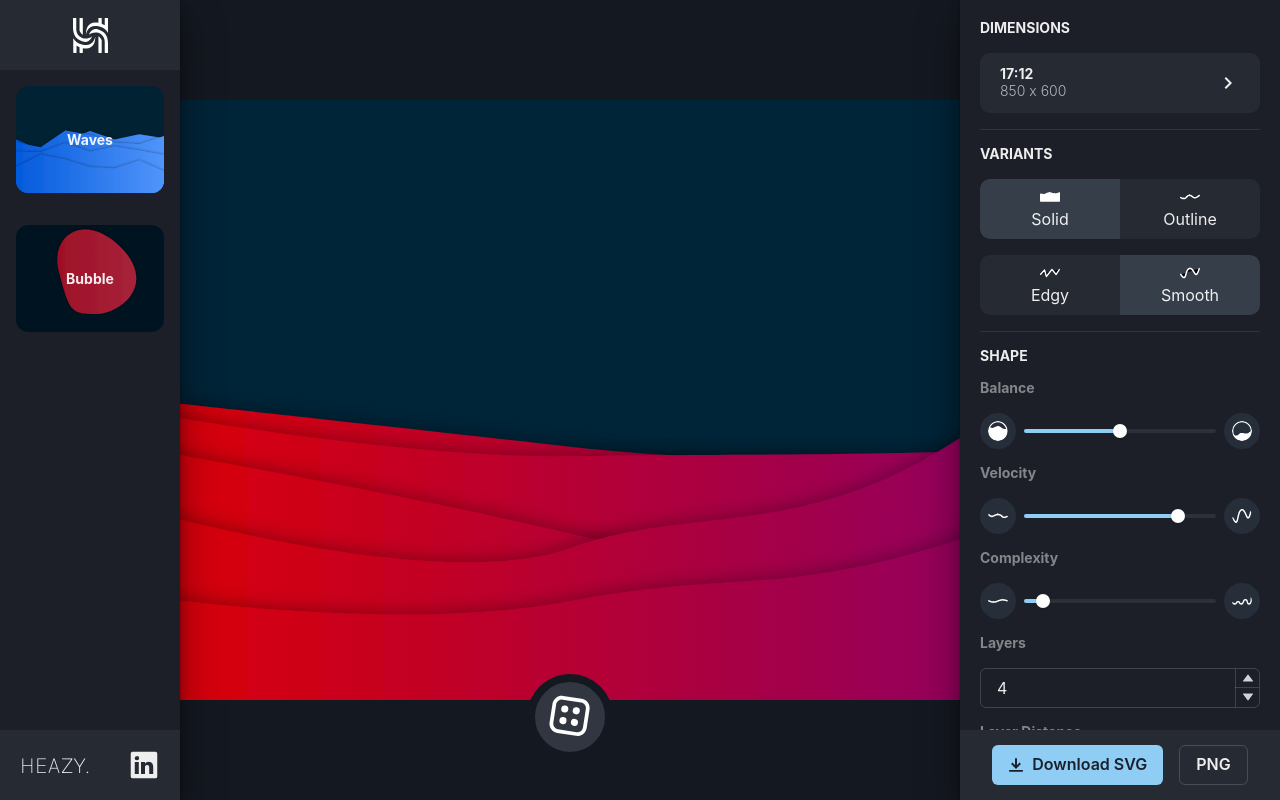
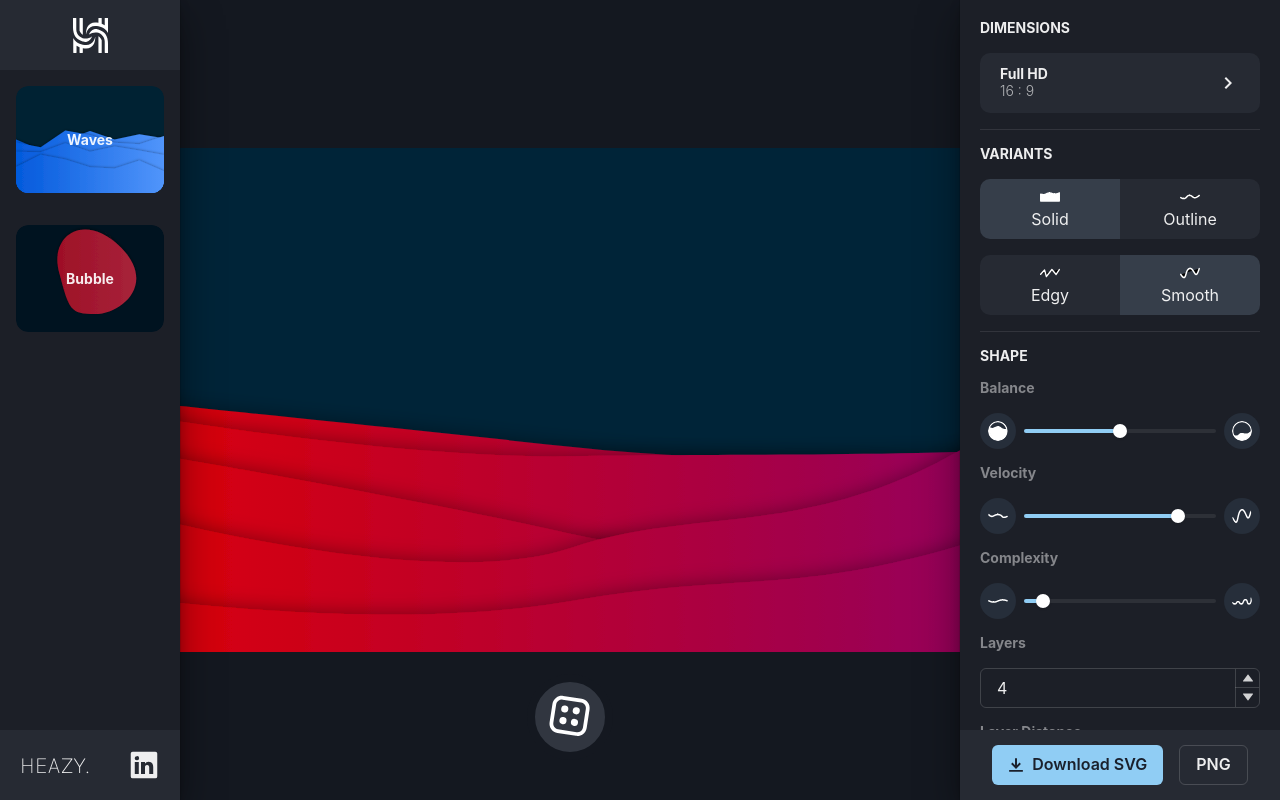
Before and after one commit to MaximBuz/heazy-svg-creator, a React (Create React App) app: page / in a window 1280 px wide. Built offline with nearby package versions, Linux system fonts and the light colour scheme.

Commit message:
dimension change

```diff
--- a/src/App.tsx
+++ b/src/App.tsx
@@ -1,5 +1,5 @@
 // React
-import { useCallback, useMemo, useRef, useState } from 'react';
+import { useCallback, useRef, useState } from 'react';
 
 // Components
 import Bubble from './components/Blob';
@@ -8,14 +8,12 @@ import RightMenu from './components/RightMenu/RightMenu';
 import StackedWave from './components/Waves';
 
 // Design
-import { Flex, Container, Icon, Circle } from '@chakra-ui/react';
+import { Flex, Container, Circle } from '@chakra-ui/react';
 
 // Utils
-import { aspectRatio } from './utils/calculations/aspectRatio';
 import { downloadBlob } from './utils/downloadBlob';
 import { motion } from 'framer-motion';
 import { IDesignModes } from './utils/types/designModes';
-import { ICanvasDimensions } from './utils/types/canvasDimensions';
 
 // Components
 import WaveOptions from './components/RightMenu/Waves/WaveOptions';
@@ -27,16 +25,9 @@ function App() {
   const [seed, setSeed] = useState<number>(0);
 
   /* --------- DIMENSION STATE --------- */
-  const [width, setWidth] = useState<number>(850);
-  const [height, setHeight] = useState<number>(600);
-  const canvasDimensions = useMemo<ICanvasDimensions>(() => {
-    return {
-      width: width,
-      height: height,
-      widthRatio: aspectRatio(width / height, 50)[0],
-      heightRatio: aspectRatio(width / height, 50)[1],
-    };
-  }, [width, height]);
+  const [width, setWidth] = useState<number>(896);
+  const [height, setHeight] = useState<number>(504);
+  const [aspectRatio, setAspectRatio] = useState<string>('16 : 9');
 
   /* --------- VARIANT STATE --------- */
   const [design, setDesign] = useState<IDesignModes>('waves');
@@ -49,7 +40,6 @@ function App() {
     downloadBlob(blob, 'design.svg');
   }, []);
 
-
   /* --------- OPTION STATES --------- */
   const waveOptions = useWaveOptions();
   // const bubbleOptions = useBubbleOptions();
@@ -59,23 +49,15 @@ function App() {
   const renderDesign = useCallback(() => {
     switch (design) {
       case 'waves': {
-        return (
-          <StackedWave
-            width={canvasDimensions.width}
-            height={canvasDimensions.height}
-            svgRef={svgRef}
-            seed={seed}
-            {...waveOptions.get}
-          />
-        );
+        return <StackedWave width={width} height={height} svgRef={svgRef} seed={seed} {...waveOptions.get} />;
       }
       case 'bubble': {
         return (
           <Bubble
             svgRef={svgRef}
             seed={seed}
-            width={canvasDimensions.width}
-            height={canvasDimensions.height}
+            width={width}
+            height={height}
             startWaveColor="#A7233A"
             stopWaveColor="#9e1027"
             bgColor="#001320"
@@ -90,7 +72,7 @@ function App() {
         );
       }
     }
-  }, [design, seed, canvasDimensions.width, canvasDimensions.height, waveOptions.get]);
+  }, [design, seed, width, height, waveOptions.get]);
 
   /* --------- RENDER RIGHT MENU --------- */
   const renderMenu = useCallback(() => {
@@ -146,7 +128,10 @@ function App() {
         onClick={downloadSVG}
         handleWidthChange={setWidth}
         handleHeightChange={setHeight}
-        canvasDimensions={canvasDimensions}
+        setAspectRatio={setAspectRatio}
+        aspectRatio={aspectRatio}
+        width={width}
+        height={height}
       >
         {renderMenu()}
       </RightMenu>
--- a/src/components/RightMenu/RightMenu.tsx
+++ b/src/components/RightMenu/RightMenu.tsx
@@ -14,22 +14,20 @@ import {
   InputLeftElement,
   InputRightElement,
   HStack,
+  Spacer,
 } from '@chakra-ui/react';
-import {
-  Drawer,
-  DrawerBody,
-  DrawerHeader,
-  DrawerContent,
-} from '@chakra-ui/react';
+import { Drawer, DrawerBody, DrawerHeader, DrawerContent } from '@chakra-ui/react';
 
 // Utils
 import { motion } from 'framer-motion';
 import { ChevronLeftIcon, ChevronRightIcon, DownloadIcon } from '@chakra-ui/icons';
-import { ICanvasDimensions } from '../../utils/types/canvasDimensions';
 
 export interface IRightMenuProps {
   onClick: () => void;
-  canvasDimensions: ICanvasDimensions;
+  aspectRatio: string;
+  width: number;
+  height: number;
+  setAspectRatio: Dispatch<SetStateAction<string>>;
   handleWidthChange: Dispatch<SetStateAction<number>>;
   handleHeightChange: Dispatch<SetStateAction<number>>;
   children: ReactNode;
@@ -37,7 +35,10 @@ export interface IRightMenuProps {
 
 const RightMenu: React.FunctionComponent<IRightMenuProps> = ({
   onClick,
-  canvasDimensions,
+  aspectRatio,
+  setAspectRatio,
+  width,
+  height,
   handleWidthChange,
   handleHeightChange,
   children,
@@ -60,7 +61,7 @@ const RightMenu: React.FunctionComponent<IRightMenuProps> = ({
       h="100%"
       zIndex={20}
       overflow="auto"
-      sx={{'&::-webkit-scrollbar': { display: 'none' },}}
+      sx={{ '&::-webkit-scrollbar': { display: 'none' } }}
     >
       <Stack
         flexGrow={1}
@@ -68,7 +69,7 @@ const RightMenu: React.FunctionComponent<IRightMenuProps> = ({
         spacing={4}
         scrollBehavior="smooth"
         overflow="auto"
-        sx={{'&::-webkit-scrollbar': { display: 'none' },}}
+        sx={{ '&::-webkit-scrollbar': { display: 'none' } }}
       >
         {/* --------- DIMENSIONS BUTTON --------- */}
         <Heading as="h3" size="xs" textTransform="uppercase">
@@ -89,15 +90,23 @@ const RightMenu: React.FunctionComponent<IRightMenuProps> = ({
           onClick={onDimensionDrawerOpen}
         >
           <Flex direction="column" textAlign="left">
-            <Heading
-              fontSize="sm"
-              fontWeight="bolder"
-            >{`${canvasDimensions.widthRatio}:${canvasDimensions.heightRatio}`}</Heading>
-            <Heading
-              fontSize="sm"
-              fontWeight="light"
-              opacity={0.7}
-            >{`${canvasDimensions.width} x ${canvasDimensions.height}`}</Heading>
+            <Heading fontSize="sm" fontWeight="bolder">
+              {height === 504 && width === 896
+                ? 'Full HD'
+                : height === 565 && width === 904
+                ? 'MacBook'
+                : height === 2532 / 3.5 && width === 1170 / 3.5
+                ? 'iPhone 13'
+                : height === 3040 / 3.5 && width === 1440 / 3.5
+                ? 'Galayy S10'
+                : height === 1334 / 2 && width === 750 / 2
+                ? 'iPhone SE'
+                : "Aspect Ratio"}
+            </Heading>
+            <Heading fontSize="sm" fontWeight="light" opacity={0.7}>
+              {aspectRatio}
+            </Heading>
+            {/* Devices stuff */}
           </Flex>
           <ChevronRightIcon boxSize={6} />
         </Flex>
@@ -161,7 +170,7 @@ const RightMenu: React.FunctionComponent<IRightMenuProps> = ({
           </DrawerHeader>
           <DrawerBody>
             <Stack>
-              <HStack>
+              {/* <HStack>
                 <InputGroup>
                   <InputLeftElement
                     fontWeight="light"
@@ -190,7 +199,118 @@ const RightMenu: React.FunctionComponent<IRightMenuProps> = ({
                   />
                   <InputRightElement fontWeight="light" opacity={0.7} fontSize="sm" children="px" />
                 </InputGroup>
-              </HStack>
+              </HStack> */}
+
+              <Heading as="h4" size="xs" opacity={0.5}>
+                Common
+              </Heading>
+              <Divider></Divider>
+              <Button
+                onClick={() => {
+                  handleHeightChange(504);
+                  handleWidthChange(896);
+                  setAspectRatio('16 : 9');
+                }}
+              >
+                16 : 9
+              </Button>
+              <Button
+                onClick={() => {
+                  console.log("test");
+                  handleHeightChange(720);
+                  handleWidthChange(900);
+                  setAspectRatio('5 : 4');
+                }}
+              >
+                5 : 4
+              </Button>
+              <Button
+                onClick={() => {
+                  handleHeightChange(675);
+                  handleWidthChange(900);
+                  setAspectRatio('4 : 3');
+                }}
+              >
+                4 : 3
+              </Button>
+              <Button
+                onClick={() => {
+                  handleHeightChange(600);
+                  handleWidthChange(900);
+                  setAspectRatio('3 : 2');
+                }}
+              >
+                3 : 2
+              </Button>
+              <Button
+                onClick={() => {
+                  handleHeightChange(450);
+                  handleWidthChange(900);
+                  setAspectRatio('2 : 1');
+                }}
+              >
+                2 : 1
+              </Button>
+              <Button
+                onClick={() => {
+                  handleHeightChange(700);
+                  handleWidthChange(700);
+                  setAspectRatio('1 : 1');
+                }}
+              >
+                1 : 1
+              </Button>
+
+              <Spacer></Spacer>
+              <Heading as="h4" size="xs" opacity={0.5}>
+                Devices
+              </Heading>
+              <Divider></Divider>
+              <Button
+                onClick={() => {
+                  handleHeightChange(504);
+                  handleWidthChange(896);
+                  setAspectRatio('16 : 9');
+                }}
+              >
+                Full HD
+              </Button>
+              <Button
+                onClick={() => {
+                  handleHeightChange(565);
+                  handleWidthChange(904);
+                  setAspectRatio('16 : 10');
+                }}
+              >
+                MacBook
+              </Button>
+              <Button
+                onClick={() => {
+                  handleHeightChange(2532 / 3.5);
+                  handleWidthChange(1170 / 3.5);
+                  setAspectRatio('9 : 19:5');
+                }}
+              >
+                iPhone 13
+              </Button>
+              <Button
+                onClick={() => {
+                  handleHeightChange(3040 / 3.5);
+                  handleWidthChange(1440 / 3.5);
+                  setAspectRatio('9 : 19');
+                }}
+              >
+                Galaxy S10
+              </Button>
+              <Button
+                onClick={() => {
+                  handleHeightChange(1334 / 2);
+                  handleWidthChange(750 / 2);
+                  setAspectRatio('9 : 16');
+                }}
+              >
+                iPhone SE
+              </Button>
             </Stack>
           </DrawerBody>
         </DrawerContent>
--- a/src/utils/calculations/aspectRatio.ts
+++ /dev/null
@@ -1,29 +0,0 @@
-// https://stackoverflow.com/questions/1186414/whats-the-algorithm-to-calculate-aspect-ratio
-export function aspectRatio(val: number, lim: number): number[] {
-  var lower = [0, 1];
-  var upper = [1, 0];
-
-  while (true) {
-    var mediant = [lower[0] + upper[0], lower[1] + upper[1]];
-
-    if (val * mediant[1] > mediant[0]) {
-      if (lim < mediant[1]) {
-        return upper;
-      }
-      lower = mediant;
-    } else if (val * mediant[1] == mediant[0]) {
-      if (lim >= mediant[1]) {
-        return mediant;
-      }
-      if (lower[1] < upper[1]) {
-        return lower;
-      }
-      return upper;
-    } else {
-      if (lim < mediant[1]) {
-        return lower;
-      }
-      upper = mediant;
-    }
-  }
-}
--- a/src/utils/types/canvasDimensions.ts
+++ /dev/null
@@ -1,6 +0,0 @@
-export interface ICanvasDimensions {
-  width: number;
-  height: number;
-  widthRatio: number;
-  heightRatio: number;
-}
```
